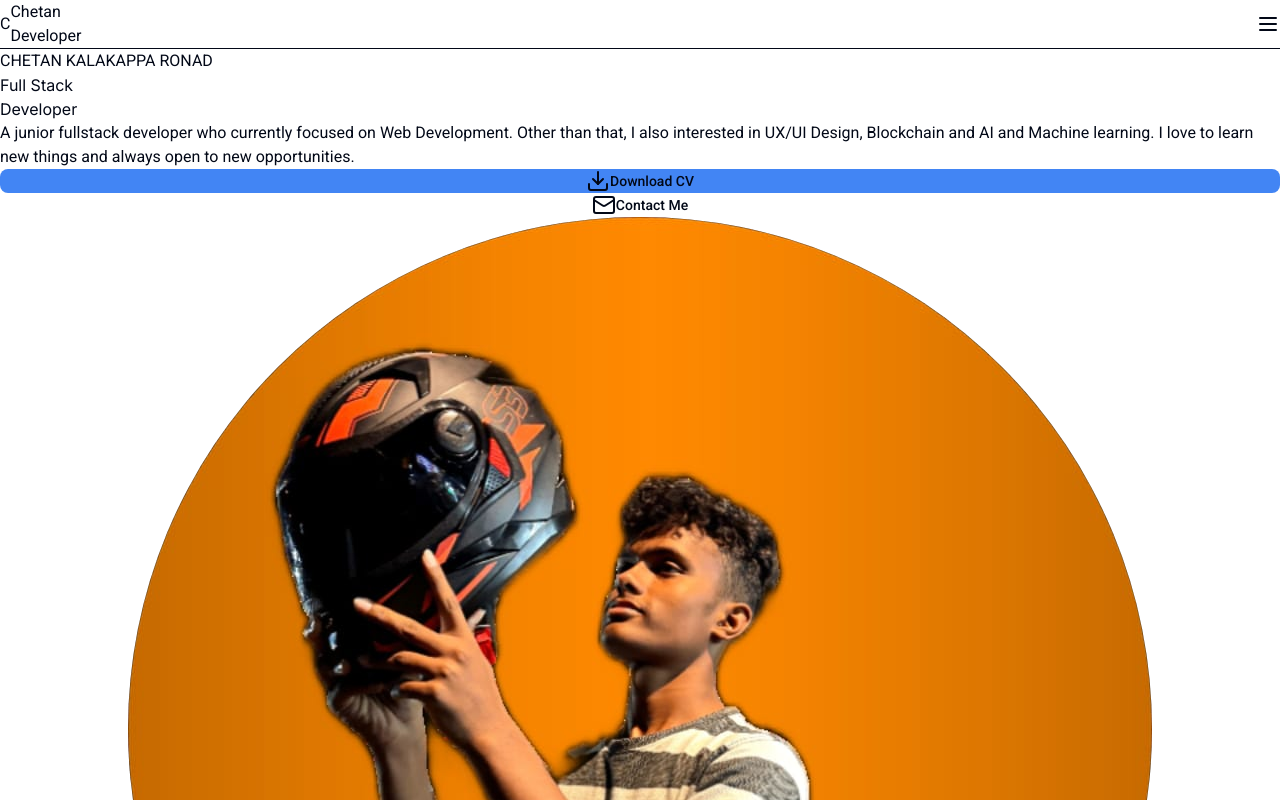
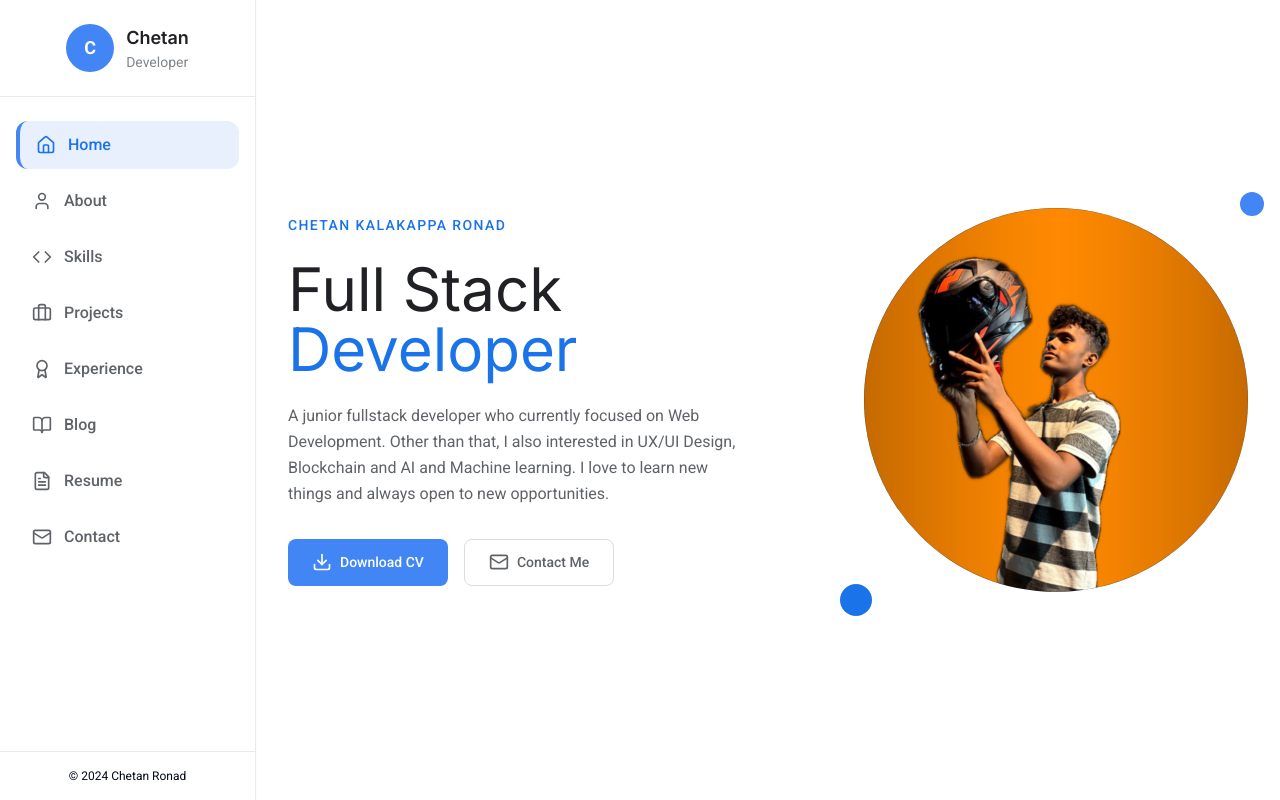
Before and after one commit to chetankronad06/My-portfolio, a Next.js app: page / in a window 1280 px wide. Shown: the top 800 px of the page. Built offline with nearby package versions, Linux system fonts and the light colour scheme.

Commit message:
some stylings issues fixed

```diff
--- a/app/globals.css
+++ b/app/globals.css
@@ -1,5 +1,6 @@
-@import "tailwindcss/preflight";
-@import "tailwindcss/utilities";
+@tailwind base;
+@tailwind components;
+@tailwind utilities;
 
 @layer base {
   :root {
@@ -58,11 +59,9 @@
     background-color: #4285f4;
     transition: background-color 0.2s;
   }
-
   .btn-google-primary:hover {
     background-color: #1a73e8;
   }
-
   .btn-google-secondary {
     display: inline-flex;
     align-items: center;
@@ -76,7 +75,6 @@
     border: 1px solid #dadce0;
     transition: background-color 0.2s;
   }
-
   .btn-google-secondary:hover {
     background-color: #f8f9fa;
   }
--- a/package.json
+++ b/package.json
@@ -22,7 +22,6 @@
   },
   "devDependencies": {
     "@eslint/eslintrc": "^3",
-    "@tailwindcss/postcss": "^4.1.11",
     "@types/node": "^20",
     "@types/react": "^19",
     "@types/react-dom": "^19",
@@ -30,8 +29,7 @@
     "eslint": "^9",
     "eslint-config-next": "15.2.4",
     "postcss": "^8.5.6",
-    "tailwindcss": "^4.1.11",
-    "tw-animate-css": "^1.3.4",
+    "tailwindcss": "^3.4.0",
     "typescript": "^5"
   }
 }
--- a/postcss.config.mjs
+++ b/postcss.config.mjs
@@ -1,7 +1,8 @@
 const config = {
   plugins: {
-    '@tailwindcss/postcss': {},
+    tailwindcss: {},
     autoprefixer: {},
   },
 };
+
 export default config;
```
Also changed, not shown: 1 other file (tests, documents, lock files or other folders).
